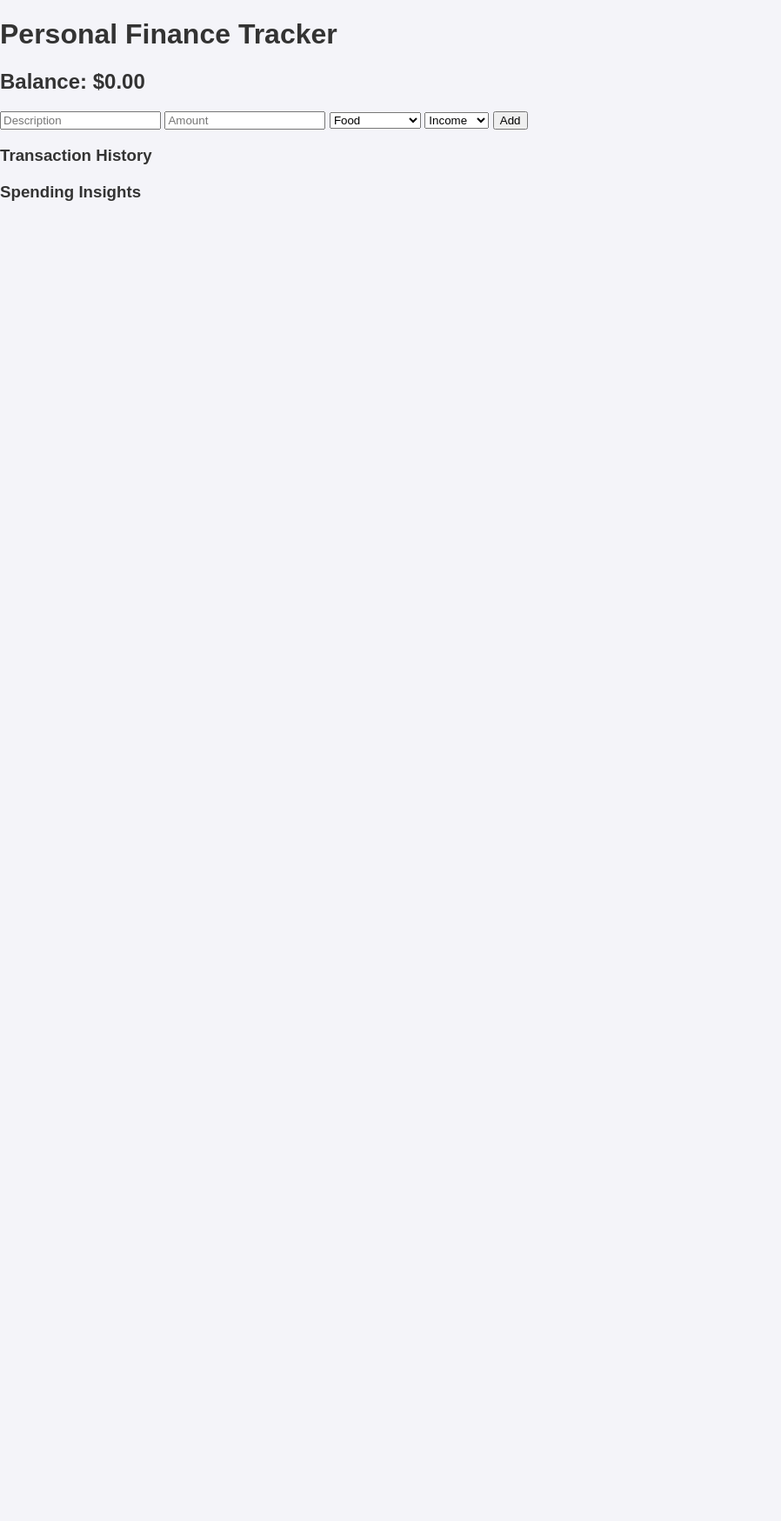
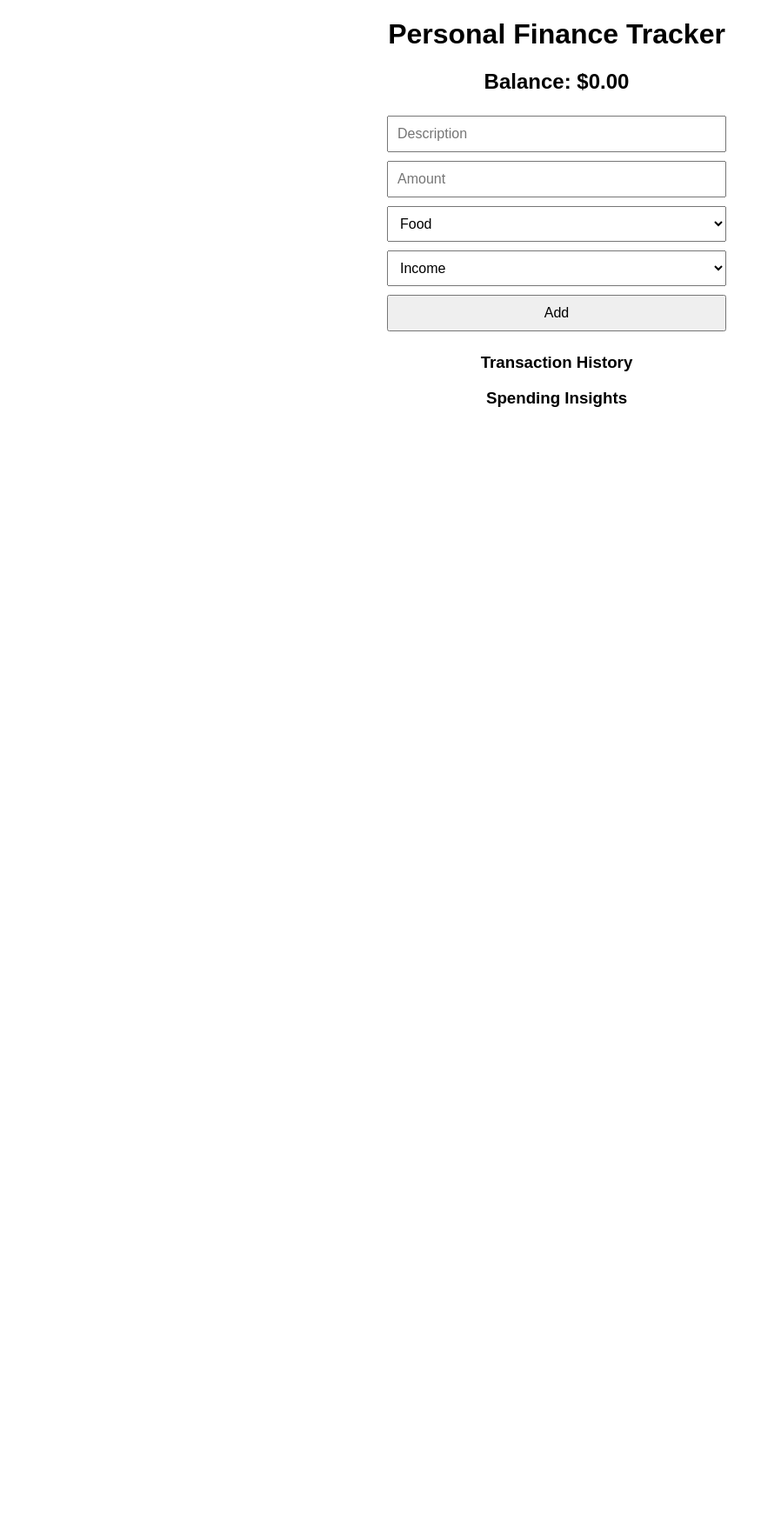
Before and after one commit to coachklein17/yuh, a Jekyll site: the page built from index.md, in a window 1280 px wide. Shown: the whole page at 87% size, without its empty margins (0-898 px from the left). Built offline with Jekyll 4.4.1, drawn with Linux system fonts in a browser that asks for light colours; before the commit the page ends 1542 px from its top, so only the background shows below that.

Commit message:
Update style.css

```diff
--- a/assets/css/style.css
+++ b/assets/css/style.css
@@ -1,68 +1,22 @@
-/* Basic styling for the finance tracker */
 body {
     font-family: Arial, sans-serif;
-    margin: 0;
-    padding: 0;
-    background-color: #f4f4f9;
-    color: #333;
+    text-align: center;
+    margin: 20px;
 }
 
-header {
-    background-color: #007bff;
-    color: white;
-    padding: 20px;
-    text-align: center;
+.transaction-form {
+    margin: 20px auto;
+    max-width: 400px;
+    display: flex;
+    flex-direction: column;
 }
 
-main {
-    padding: 20px;
-}
-
-.finance-tracker {
-    background-color: white;
-    padding: 20px;
-    border-radius: 8px;
-    box-shadow: 0 2px 4px rgba(0, 0, 0, 0.1);
-    max-width: 600px;
-    margin: 0 auto;
-}
-
-form {
-    display: grid;
-    grid-template-columns: 1fr 1fr;
-    gap: 10px;
-}
-
-form input,
-form select,
-form button {
-    padding: 8px;
+input, select, button {
+    margin: 5px;
+    padding: 10px;
     font-size: 16px;
-    border-radius: 4px;
-    border: 1px solid #ddd;
-}
-
-form button {
-    grid-column: span 2;
-    background-color: #28a745;
-    color: white;
-    cursor: pointer;
-}
-
-form button:hover {
-    background-color: #218838;
-}
-
-#transaction-list {
-    margin-top: 20px;
-}
-
-#transaction-list li {
-    margin-bottom: 10px;
 }
 
 canvas {
-    max-width: 100%;
-    height: 300px;
-    margin-top: 30px;
+    margin-top: 20px;
 }
```
